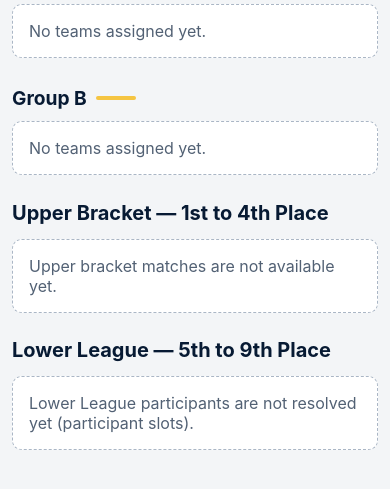
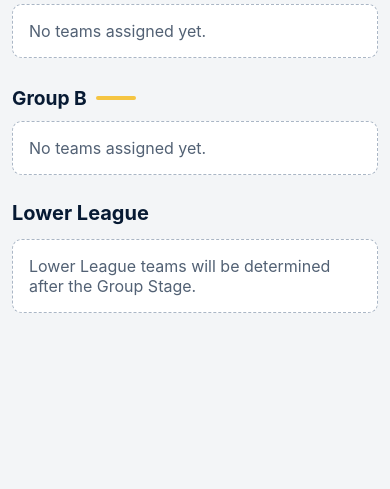
Before and after one commit to dav1d-ol1ve1ra/ravens-tournament, a Django app: page /standings/ in a window 390 px wide. Shown: the part 242-731 px from the top of the page. Run offline with Django 5.2, Linux system fonts and the light colour scheme; data that the repository does not hold is empty.

Commit message:
Improve mobile standings and add Lower League standings

```diff
--- a/tournament/services/lower_standings.py
+++ b/tournament/services/lower_standings.py
@@ -8,7 +8,7 @@ from tournament.services.standings import (
 )
 
 
-LOWER_PHASES = ('lower_league', 'lower_round_robin')
+LOWER_PHASE = 'lower_league'
 
 
 @dataclass
@@ -25,16 +25,13 @@ class LowerStandingsResult:
     def unresolved_message(self):
         if not self.unresolved_slots:
             return ''
-        return (
-            'Lower League participants are not resolved yet '
-            f'({", ".join(self.unresolved_slots)}).'
-        )
+        return 'Lower League teams will be determined after the Group Stage.'
 
 
 def calculate_lower_standings():
     """Calculate a Lower round robin from its resolved symbolic participants."""
     matches = list(
-        Match.objects.filter(phase__in=LOWER_PHASES)
+        Match.objects.filter(phase=LOWER_PHASE)
         .select_related('home_team', 'away_team')
         .order_by('day', 'start_time', 'court', 'pk')
     )
--- a/tournament/static/tournament/site.css
+++ b/tournament/static/tournament/site.css
@@ -243,6 +243,7 @@ button, input, select { font: inherit; }
 .standings-stage:first-of-type { margin-top: 0; }
 .stage-title { margin: 0 0 0.85rem; color: var(--ravens-navy); font-size: clamp(1.25rem, 3vw, 1.65rem); }
 .standings-scroll-hint { display: none; margin: 0 0 0.4rem; color: var(--muted); font-size: 0.78rem; }
+.standings-mobile { display: none; }
 .standings-wrap {
   overflow-x: auto;
   border: 1px solid var(--border);
@@ -261,6 +262,16 @@ button, input, select { font: inherit; }
 .points-cell { color: var(--ravens-navy); background: #fff7d7; font-weight: 850; }
 .team-name { font-weight: 750; }
 .manual-tiebreak { display: block; width: fit-content; margin-top: 0.25rem; padding: 0.15rem 0.42rem; border-radius: 99px; color: #805900; background: #fff0bd; font-size: 0.7rem; font-weight: 750; white-space: nowrap; }
+.standing-card { display: grid; gap: 0.38rem; min-width: 0; padding: 0.68rem 0.72rem; border: 1px solid var(--border); border-left: 4px solid var(--ravens-gold); border-radius: 0.55rem; background: var(--card-bg); box-shadow: 0 1px 2px rgb(7 26 51 / 6%); }
+.standing-card-main { display: grid; grid-template-columns: auto minmax(0, 1fr) auto; gap: 0.45rem; align-items: baseline; }
+.standing-card-position { min-width: 1.4rem; color: var(--ravens-navy); font-size: 1rem; font-weight: 900; }
+.standing-card-team { min-width: 0; color: var(--ravens-navy); line-height: 1.2; overflow-wrap: anywhere; }
+.standing-card-points { padding: 0.16rem 0.38rem; border-radius: 0.3rem; color: var(--ravens-navy); background: #fff0bd; white-space: nowrap; }
+.standing-card-stats { display: flex; gap: 0.38rem 0.75rem; padding-left: 1.85rem; color: var(--muted); font-size: 0.78rem; flex-wrap: wrap; }
+.standing-card-stats span { white-space: nowrap; }
+.standing-card-stats abbr { color: var(--ravens-navy-light); font-weight: 850; text-decoration: none; }
+.standing-card-sets { padding-top: 0.32rem; border-top: 1px solid #e6ebf0; }
+.standing-card .manual-tiebreak { margin-left: 1.85rem; white-space: normal; }
 .upper-bracket { display: grid; gap: 0.9rem; }
 .upper-round { display: grid; gap: 0.65rem; align-content: start; padding: 0.8rem; border: 1px solid var(--border); border-radius: 0.7rem; background: #eef2f6; }
 .upper-round h3 { margin: 0; color: var(--ravens-navy); font-size: 0.82rem; letter-spacing: 0.06em; text-transform: uppercase; }
@@ -376,12 +387,8 @@ button, input, select { font: inherit; }
   .court-grid { min-width: 920px; }
   .court-grid th, .court-grid td { min-width: 250px; }
   .court-event, .court-match { min-height: 5.7rem; }
-  .standings-scroll-hint { display: block; }
-  .standings-table { min-width: 610px; }
-  .standings-table th, .standings-table td { padding: 0.6rem 0.48rem; font-size: 0.86rem; }
-  .standings-table th:first-child, .standings-table td:first-child { position: sticky; left: 0; z-index: 2; background: white; }
-  .standings-table th:nth-child(2), .standings-table td:nth-child(2) { position: sticky; left: 3.2rem; z-index: 2; min-width: 10rem; background: white; box-shadow: 3px 0 5px rgb(7 26 51 / 8%); }
-  .standings-table thead th:first-child, .standings-table thead th:nth-child(2) { z-index: 3; background: #edf1f5; }
+  .standings-mobile { display: grid; gap: 0.5rem; }
+  .standings-desktop { display: none; }
   .result-line { grid-template-columns: minmax(0, 1fr) 3rem auto 3rem minmax(0, 1fr); gap: 0.3rem; }
   .result-team { font-size: 0.88rem; }
   .result-footer { align-items: flex-end; }
--- a/tournament/templates/tournament/standings.html
+++ b/tournament/templates/tournament/standings.html
@@ -42,65 +42,8 @@
       {% endfor %}
     </section>
 
-    <section class="standings-stage" aria-labelledby="upper-bracket-title">
-      <h2 class="stage-title" id="upper-bracket-title">Upper Bracket — 1st to 4th Place</h2>
-      {% if upper_semifinals or upper_placement_matches %}
-        <div class="upper-bracket">
-          <div class="upper-round">
-            <h3>Semifinals</h3>
-            {% for match in upper_semifinals %}
-              <article class="upper-match-card{% if match.status == 'finished' %} is-finished{% endif %}">
-                <header class="upper-match-header">
-                  <span>{{ match.display_label }}</span>
-                  <strong>{{ match.match_code }}</strong>
-                </header>
-                <div class="bracket-participants">
-                  <strong>{{ match.home_participant }}</strong>
-                  {% if match.status == 'finished' %}
-                    <span class="bracket-score">{{ match.home_score }}&ndash;{{ match.away_score }}</span>
-                  {% else %}
-                    <span class="bracket-versus">vs</span>
-                  {% endif %}
-                  <strong>{{ match.away_participant }}</strong>
-                </div>
-                <span class="match-state {% if match.status == 'finished' %}state-finished{% else %}state-scheduled{% endif %}">{{ match.get_status_display }}</span>
-              </article>
-            {% empty %}
-              <p class="empty-state">Semifinal matches are not available yet.</p>
-            {% endfor %}
-          </div>
-
-          <div class="upper-round upper-placement-round">
-            <h3>Placement Matches</h3>
-            {% for match in upper_placement_matches %}
-              <article class="upper-match-card{% if match.status == 'finished' %} is-finished{% endif %}">
-                <header class="upper-match-header">
-                  <span>{{ match.display_label }}</span>
-                  <strong>{{ match.match_code }}</strong>
-                </header>
-                <div class="bracket-participants">
-                  <strong>{{ match.home_participant }}</strong>
-                  {% if match.status == 'finished' %}
-                    <span class="bracket-score">{{ match.home_score }}&ndash;{{ match.away_score }}</span>
-                  {% else %}
-                    <span class="bracket-versus">vs</span>
-                  {% endif %}
-                  <strong>{{ match.away_participant }}</strong>
-                </div>
-                <span class="match-state {% if match.status == 'finished' %}state-finished{% else %}state-scheduled{% endif %}">{{ match.get_status_display }}</span>
-              </article>
-            {% empty %}
-              <p class="empty-state">Placement matches are not available yet.</p>
-            {% endfor %}
-          </div>
-        </div>
-      {% else %}
-        <p class="empty-state">Upper bracket matches are not available yet.</p>
-      {% endif %}
-    </section>
-
     <section class="standings-stage" aria-labelledby="lower-league-title">
-      <h2 class="stage-title" id="lower-league-title">Lower League — 5th to 9th Place</h2>
+      <h2 class="stage-title" id="lower-league-title">Lower League</h2>
       {% if lower_standings.is_resolved %}
         {% include "tournament/_standings_table.html" with table_label="Lower League" rows=lower_standings.rows only %}
       {% else %}
--- a/tournament/views.py
+++ b/tournament/views.py
@@ -27,14 +27,6 @@ SCHEDULE_PHASE_LABELS = {
     'lower_league': 'Lower League',
     'lower_round_robin': 'Lower Round Robin',
 }
-
-UPPER_MATCH_LABELS = {
-    'UB-01': 'Semi-final 1',
-    'UB-02': 'Semi-final 2',
-    'UB-03': 'Third Place',
-    'UB-04': 'Final',
-}
-
 
 def home(request):
     next_matches = list(
@@ -346,20 +338,6 @@ def schedule(request):
 
 def standings(request):
     calculated_groups = calculate_group_stage_standings()
-    upper_matches_by_code = {
-        match.match_code: match
-        for match in Match.objects.filter(match_code__in=UPPER_MATCH_LABELS)
-        .select_related('home_team', 'away_team')
-    }
-    upper_matches = {}
-    for match_code, label in UPPER_MATCH_LABELS.items():
-        match = upper_matches_by_code.get(match_code)
-        if match is None:
-            continue
-        match.display_label = label
-        match.home_participant = participant_name(match, 'home')
-        match.away_participant = participant_name(match, 'away')
-        upper_matches[match_code] = match
 
     return render(
         request,
@@ -369,16 +347,6 @@ def standings(request):
                 'A': calculated_groups.get('A', []),
                 'B': calculated_groups.get('B', []),
             },
-            'upper_semifinals': [
-                upper_matches[code]
-                for code in ('UB-01', 'UB-02')
-                if code in upper_matches
-            ],
-            'upper_placement_matches': [
-                upper_matches[code]
-                for code in ('UB-03', 'UB-04')
-                if code in upper_matches
-            ],
             'lower_standings': calculate_lower_standings(),
         },
     )
```
Also changed, not shown: tournament/templates/tournament/_standings_table.html (+28 -3 lines), tournament/tests/test_lower_standings.py (+17 -1 lines), tournament/tests/test_standings_page.py (+108 -113 lines).
